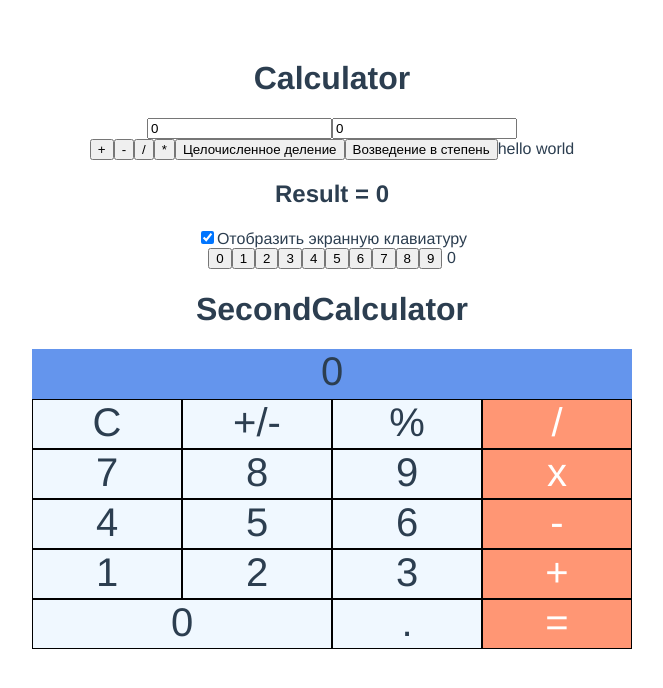
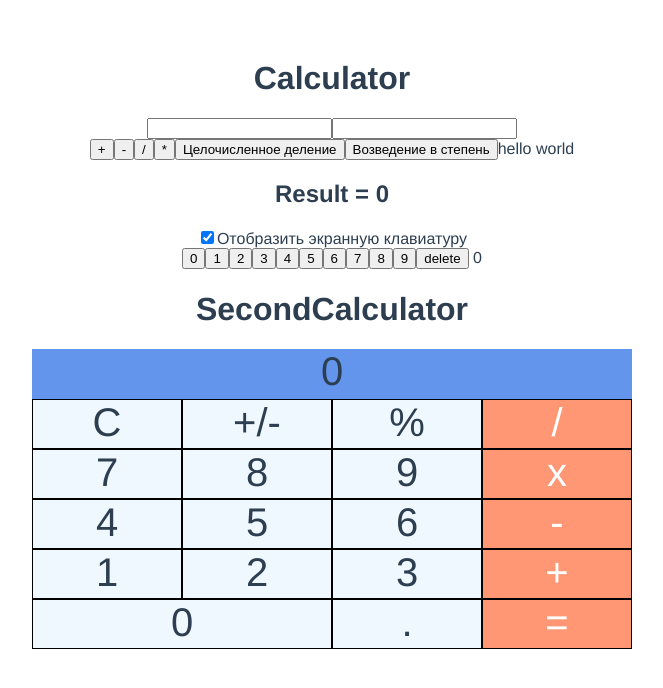
Before and after one commit to ViolettaFilimonova/VueGB, a Vue app: page / in a window 1280 px wide. Both pictures are taken after a click on the checkbox 515 px from the left and 237 px from the top of the page. Shown: the top 688 px of the page, without its empty margins (308-971 px from the left). Built offline with nearby package versions, Linux system fonts and the light colour scheme.

Commit message:
delet string func

```diff
--- a/src/components/NewCalculator.vue
+++ b/src/components/NewCalculator.vue
@@ -19,7 +19,7 @@
     <input v-model="checked" type="checkbox">Отобразить экранную клавиатуру
     <div v-show="checked" class="numbers">
       <button  v-for="(item, i) in numbers" @click="numb(item)" :key="i" >{{item}}</button>
-<!--      <button @click="clear()"><&#45;&#45;</button>-->
+      <button @click="cle()">delete</button>
 
       {{num}}
     </div>
@@ -35,8 +35,8 @@ export default {
   },
   data(){
     return {
-      operand1: 0,
-      operand2: 0,
+      operand1: '',
+      operand2: '',
       result: 0,
       numbers:["0", "1", "2", "3", "4", "5", "6", "7", "8", "9"],
       num: "0",
@@ -82,8 +82,9 @@ export default {
     multiply() {
       this.result = this.operand1 * this.operand2
     },
-    clear(){
-
+    cle(){
+      let str = this.operand1.slice(0, -1)
+      this.operand1 = str
     },
     numb(item){
 
```
